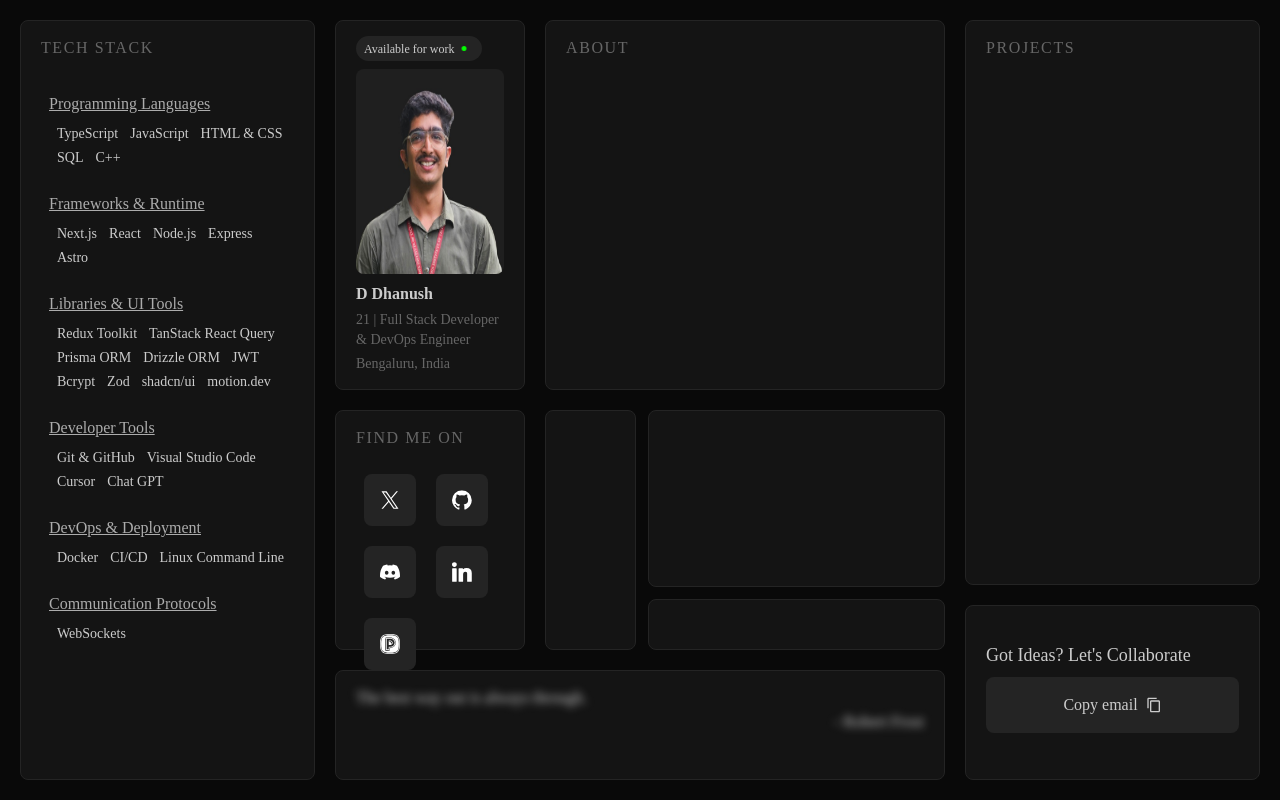
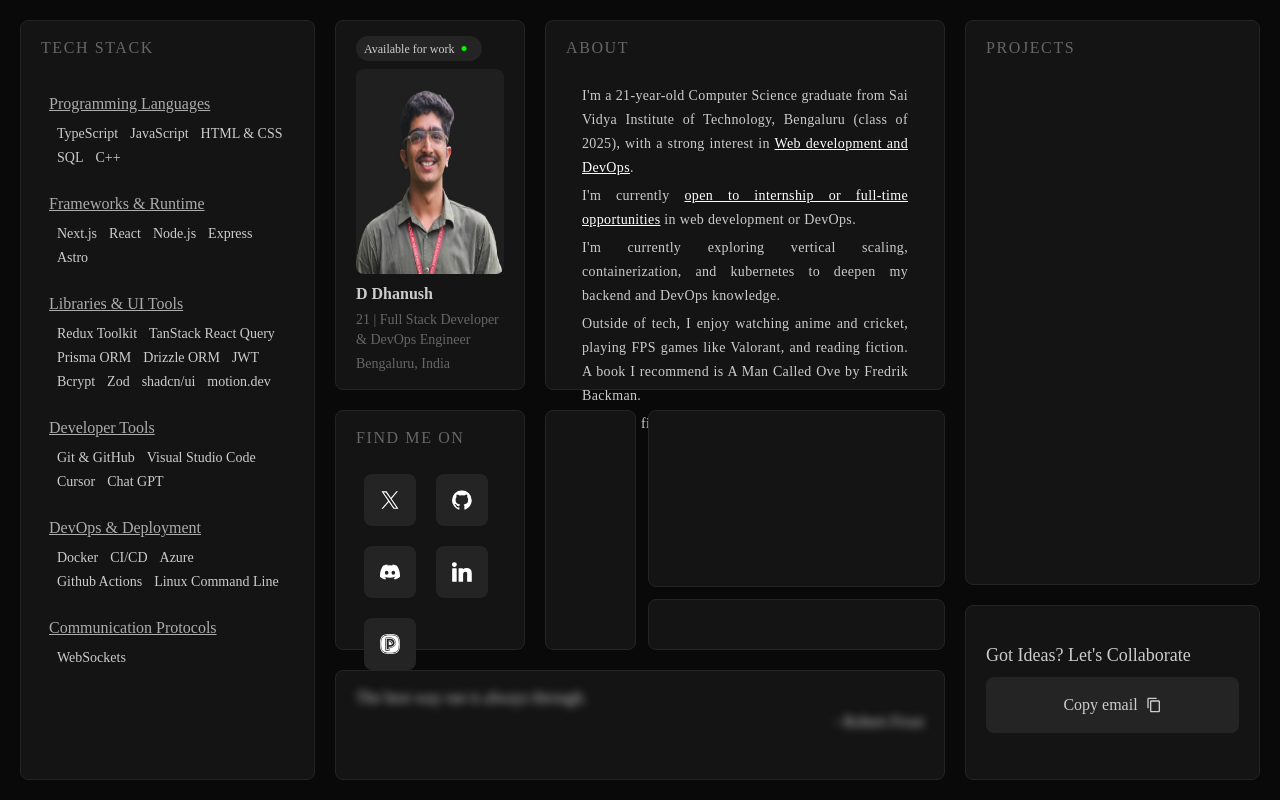
Before and after one commit to dhanushd-27/Portfolio, a Next.js app: page / in a window 1280 px wide. Built offline with nearby package versions, Linux system fonts and the light colour scheme.

Commit message:
Add About Section

```diff
--- a/src/assets/socials.json
+++ b/src/assets/socials.json
@@ -2,7 +2,7 @@
   "discord": {
     "name": "discord",
     "logo": "/discord.svg",
-    "link": "https://discord.com/users/yourusername"
+    "link": "https://discord.com/users/heyorca"
   },
   "github": {
     "name": "github",
--- a/src/assets/techStack.json
+++ b/src/assets/techStack.json
@@ -18,7 +18,7 @@
     },
     {
       "title": "DevOps & Deployment",
-      "items": ["Docker", "CI/CD", "Linux Command Line"]
+      "items": ["Docker", "CI/CD", "Azure", "Github Actions", "Linux Command Line"]
     },
     {
       "title": "Communication Protocols",
--- a/src/components/About.tsx
+++ b/src/components/About.tsx
@@ -2,8 +2,25 @@ import React from 'react'
 
 export default function About() {
   return (
-    <div className='box col-start-6 col-end-10 row-start-1 row-end-7'>
+    <div className='box col-start-6 col-end-10 row-start-1 row-end-7 flex flex-col gap-6'>
       <p className='header'>About</p>
+      <div className='text-text-default tracking-wide text-sm leading-6 text-justify px-4 flex flex-col gap-1'>
+        <p className=''>
+          I&apos;m a 21-year-old Computer Science graduate from Sai Vidya Institute of Technology, Bengaluru (class of 2025), with a strong interest in <span className='text-accent-white underline'>Web development and DevOps</span>.
+        </p>
+        <p className=''>
+          I&apos;m currently <span className='text-accent-white underline'>open to internship or full-time opportunities</span> in web development or DevOps.
+        </p>
+        <p className=''>
+          I&apos;m currently exploring vertical scaling, containerization, and kubernetes to deepen my backend and DevOps knowledge.
+        </p>
+        <p className=''>
+          Outside of tech, I enjoy watching anime and cricket, playing FPS games like Valorant, and reading fiction. A book I recommend is A Man Called Ove by Fredrik Backman.
+        </p>
+        <p className=''>
+          You can find my projects and contributions on my <a href="https://github.com/dhanushd-27" className="text-accent-white hover:underline">GitHub</a>.
+        </p>
+      </div>
     </div>
   )
 }
```
